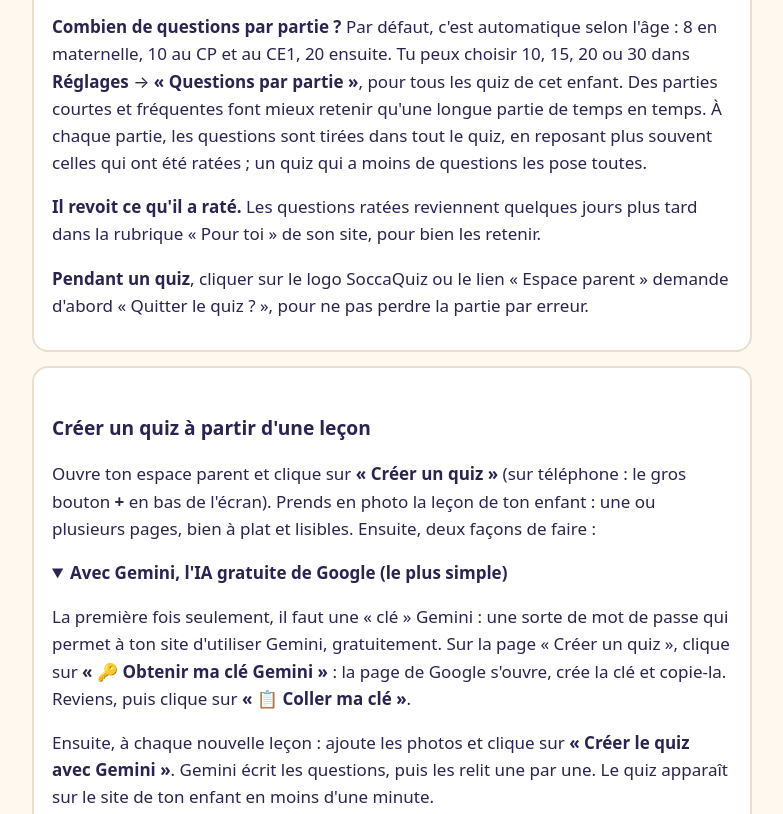
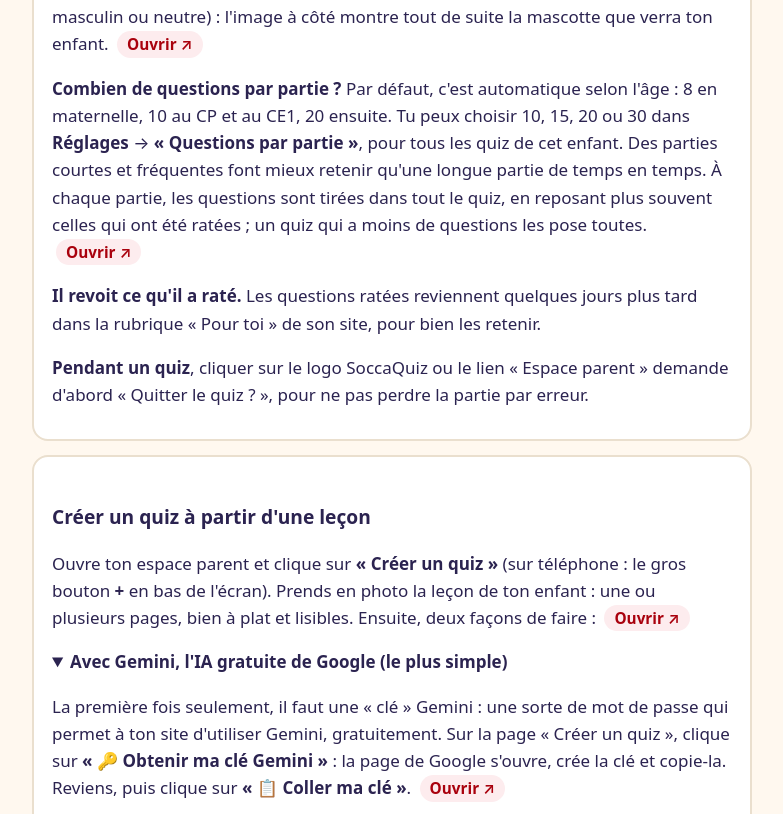
Before and after one commit to leian/soccaquiz.fr, a plain HTML site: page aide.html in a window 1280 px wide. Shown: the part 1548-2362 px from the top of the page, without its empty margins (248-1031 px from the left). Drawn offline with Linux system fonts and the light colour scheme.

Commit message:
Aide : boutons « Ouvrir » qui mènent directement à la rubrique de l'espace parent
Co-Authored-By: Claude Opus 5.5 <noreply@anthropic.com>
Claude-Session: https://claude.ai/code/session_01J1vkerBPNDTBzHrhCgH55g

```diff
--- a/aide.html
+++ b/aide.html
@@ -22,11 +22,14 @@ form input:focus,form textarea:focus{outline:3px solid #d4a017;outline-offset:1p
 .piege{position:absolute;left:-9999px;width:1px;height:1px;overflow:hidden}
 .ok{border-left:5px solid #15803d;background:#ecfdf3;border-radius:10px;padding:10px 14px}
 .ko{border-left:5px solid #b91c1c;background:#fef2f2;border-radius:10px;padding:10px 14px}
+.ouvrir{display:inline-block;margin-left:4px;padding:1px 10px;border-radius:999px;background:#fdecee;color:#a9010d;font-weight:600;font-size:.9em;text-decoration:none;white-space:nowrap}
+.ouvrir:hover{background:#fbd5da}
 </style>
 </head>
 <body><main>
 <h1><img src="logo-120.png" width="56" height="56" alt="" style="vertical-align:middle;border-radius:14px"> Aide de Socca<span style="color:#b3001b">Quiz</span></h1>
 <p>SoccaQuiz transforme une leçon que ton enfant a en photo en un petit jeu de questions pour réviser. Les quiz et les résultats sont gardés dans ton propre Google Drive, dans un dossier « SoccaQuiz » : c'est gratuit, SoccaQuiz ne touche à aucun autre fichier, et personne d'autre que toi n'y a accès. Cette page explique chaque étape simplement. Si tu restes bloqué, <a href="#demande">pose ta question en bas de la page</a> : SoccaQuiz te répond par mail.</p>
+<p class="petit">Les boutons <a class="ouvrir" href="https://app.soccaquiz.fr/parent/#reglages" target="_blank" rel="noopener">Ouvrir ↗</a> t'amènent directement au bon endroit de ton espace parent, sur le téléphone ou l'ordinateur où tu l'utilises déjà.</p>
 
 <ul class="sommaire">
 <li><a href="#installer">Installer SoccaQuiz</a></li>
@@ -54,24 +57,24 @@ form input:focus,form textarea:focus{outline:3px solid #d4a017;outline-offset:1p
 
 <div class="carte" id="enfant">
 <h2>Le site de ton enfant</h2>
-<p><b>Envoie-lui son lien.</b> Dans ton espace parent, clique sur <b>« Envoyer le lien à &lt;prénom&gt; »</b> : un message prêt à envoyer s'ouvre. Le site s'ouvre sans mot de passe pour toute personne qui a ce lien : ne le donne qu'à ton enfant.</p>
+<p><b>Envoie-lui son lien.</b> Dans ton espace parent, clique sur <b>« Envoyer le lien à &lt;prénom&gt; »</b> : un message prêt à envoyer s'ouvre. Le site s'ouvre sans mot de passe pour toute personne qui a ce lien : ne le donne qu'à ton enfant. <a class="ouvrir" href="https://app.soccaquiz.fr/parent/#reglages/partager" target="_blank" rel="noopener">Ouvrir ↗</a></p>
 <p><b>Mets-le sur l'écran d'accueil de sa tablette ou de son téléphone.</b> Ouvre le lien sur son appareil, puis, dans le menu du navigateur (les trois points ou le bouton de partage), choisis « Ajouter à l'écran d'accueil » ou « Installer l'application ». Une icône SoccaQuiz apparaît, comme une application. <b>Plusieurs enfants sur la même tablette ?</b> Une seule icône suffit : ouvre le lien de chacun une fois sur cet appareil ; ensuite, en cliquant sur l'icône, SoccaQuiz demande « Qui révise ? ».</p>
-<p><b>Le site s'adapte à son âge.</b> Les couleurs, la mascotte et le nombre de questions changent selon la classe, de la maternelle au lycée. La classe passe toute seule à la suivante chaque 1er septembre. Dans ton espace parent, onglet <b>Réglages</b>, tu peux changer la classe, la tenue de la mascotte au lycée et son allure (au féminin, au masculin ou neutre) : l'image à côté montre tout de suite la mascotte que verra ton enfant.</p>
-<p><b>Combien de questions par partie ?</b> Par défaut, c'est automatique selon l'âge : 8 en maternelle, 10 au CP et au CE1, 20 ensuite. Tu peux choisir 10, 15, 20 ou 30 dans <b>Réglages</b> → <b>« Questions par partie »</b>, pour tous les quiz de cet enfant. Des parties courtes et fréquentes font mieux retenir qu'une longue partie de temps en temps. À chaque partie, les questions sont tirées dans tout le quiz, en reposant plus souvent celles qui ont été ratées ; un quiz qui a moins de questions les pose toutes.</p>
+<p><b>Le site s'adapte à son âge.</b> Les couleurs, la mascotte et le nombre de questions changent selon la classe, de la maternelle au lycée. La classe passe toute seule à la suivante chaque 1er septembre. Dans ton espace parent, onglet <b>Réglages</b>, tu peux changer la classe, la tenue de la mascotte au lycée et son allure (au féminin, au masculin ou neutre) : l'image à côté montre tout de suite la mascotte que verra ton enfant. <a class="ouvrir" href="https://app.soccaquiz.fr/parent/#reglages/classe" target="_blank" rel="noopener">Ouvrir ↗</a></p>
+<p><b>Combien de questions par partie ?</b> Par défaut, c'est automatique selon l'âge : 8 en maternelle, 10 au CP et au CE1, 20 ensuite. Tu peux choisir 10, 15, 20 ou 30 dans <b>Réglages</b> → <b>« Questions par partie »</b>, pour tous les quiz de cet enfant. Des parties courtes et fréquentes font mieux retenir qu'une longue partie de temps en temps. À chaque partie, les questions sont tirées dans tout le quiz, en reposant plus souvent celles qui ont été ratées ; un quiz qui a moins de questions les pose toutes. <a class="ouvrir" href="https://app.soccaquiz.fr/parent/#reglages/questions" target="_blank" rel="noopener">Ouvrir ↗</a></p>
 <p><b>Il revoit ce qu'il a raté.</b> Les questions ratées reviennent quelques jours plus tard dans la rubrique « Pour toi » de son site, pour bien les retenir.</p>
 <p><b>Pendant un quiz</b>, cliquer sur le logo SoccaQuiz ou le lien « Espace parent » demande d'abord « Quitter le quiz ? », pour ne pas perdre la partie par erreur.</p>
 </div>
 
 <div class="carte" id="creer">
 <h2>Créer un quiz à partir d'une leçon</h2>
-<p>Ouvre ton espace parent et clique sur <b>« Créer un quiz »</b> (sur téléphone : le gros bouton <b>+</b> en bas de l'écran). Prends en photo la leçon de ton enfant : une ou plusieurs pages, bien à plat et lisibles. Ensuite, deux façons de faire :</p>
+<p>Ouvre ton espace parent et clique sur <b>« Créer un quiz »</b> (sur téléphone : le gros bouton <b>+</b> en bas de l'écran). Prends en photo la leçon de ton enfant : une ou plusieurs pages, bien à plat et lisibles. Ensuite, deux façons de faire : <a class="ouvrir" href="https://app.soccaquiz.fr/parent/#ajouter" target="_blank" rel="noopener">Ouvrir ↗</a></p>
 <details open><summary>Avec Gemini, l'IA gratuite de Google (le plus simple)</summary>
-<p>La première fois seulement, il faut une « clé » Gemini : une sorte de mot de passe qui permet à ton site d'utiliser Gemini, gratuitement. Sur la page « Créer un quiz », clique sur <b>« 🔑 Obtenir ma clé Gemini »</b> : la page de Google s'ouvre, crée la clé et copie-la. Reviens, puis clique sur <b>« 📋 Coller ma clé »</b>.</p>
+<p>La première fois seulement, il faut une « clé » Gemini : une sorte de mot de passe qui permet à ton site d'utiliser Gemini, gratuitement. Sur la page « Créer un quiz », clique sur <b>« 🔑 Obtenir ma clé Gemini »</b> : la page de Google s'ouvre, crée la clé et copie-la. Reviens, puis clique sur <b>« 📋 Coller ma clé »</b>. <a class="ouvrir" href="https://app.soccaquiz.fr/parent/#ajouter/gemini" target="_blank" rel="noopener">Ouvrir ↗</a></p>
 <p>Ensuite, à chaque nouvelle leçon : ajoute les photos et clique sur <b>« Créer le quiz avec Gemini »</b>. Gemini écrit les questions, puis les relit une par une. Le quiz apparaît sur le site de ton enfant en moins d'une minute.</p>
 <p class="petit">La clé gratuite permet de créer une vingtaine de quiz par jour. Elle est gardée chiffrée, et seul ton espace parent s'en sert : ton enfant n'y a jamais accès.</p>
 </details>
 <details><summary>Avec Claude, ChatGPT, Mistral ou Grok</summary>
-<p>Sur la page « Créer un quiz », partie <b>« Ou avec une autre IA »</b>, en trois temps :</p>
+<p>Sur la page « Créer un quiz », partie <b>« Ou avec une autre IA »</b>, en trois temps : <a class="ouvrir" href="https://app.soccaquiz.fr/parent/#ajouter/autre-ia" target="_blank" rel="noopener">Ouvrir ↗</a></p>
 <ol>
 <li><b>Ouvre une IA</b> : clique sur <b>Claude</b>, <b>ChatGPT</b>, <b>Mistral</b> ou <b>Grok</b>. La demande est déjà écrite : joins les photos de la leçon (📎 ou +) et envoie.</li>
 <li><b>Copie sa réponse</b> : l'IA répond par un bloc de texte (le quiz). Pas besoin de le lire : clique sur la petite icône « copier » (deux carrés) en haut à droite du bloc.</li>
@@ -86,25 +89,25 @@ form input:focus,form textarea:focus{outline:3px solid #d4a017;outline-offset:1p
 <p>Pour une leçon avec un schéma (sciences, géographie…), l'IA peut dessiner un schéma simple et poser des questions dessus : <b>cliquer sur la bonne zone</b>, ou <b>légender</b> (choisir une étiquette, puis cliquer sur l'endroit où elle va). Si un schéma est raté, corrige ou retire la question (voir ci-dessous).</p>
 </details>
 <details><summary>Sans photo : les quiz déjà prêts</summary>
-<p>Dans ton espace parent, l'onglet <b>Bibliothèque</b> propose des quiz préparés par d'autres familles et relus par SoccaQuiz. Ils sont triés selon la classe de ton enfant. Clique sur « Ajouter à mon site » sur celui qui t'intéresse.</p>
+<p>Dans ton espace parent, l'onglet <b>Bibliothèque</b> propose des quiz préparés par d'autres familles et relus par SoccaQuiz. Ils sont triés selon la classe de ton enfant. Clique sur « Ajouter à mon site » sur celui qui t'intéresse. <a class="ouvrir" href="https://app.soccaquiz.fr/parent/#bibliotheque" target="_blank" rel="noopener">Ouvrir ↗</a></p>
 </details>
 <details><summary>Une question est fausse ou bizarre ?</summary>
-<p>Dans ton espace parent, onglet <b>Résultats</b>, ouvre la partie concernée. Sous la question, clique sur <b>« Corriger moi-même »</b> pour la réécrire, ou <b>« Signaler à SoccaQuiz »</b> : une correction te sera proposée. Ton enfant peut aussi cliquer sur « Signaler une erreur » sous une question qu'il révise.</p>
+<p>Dans ton espace parent, onglet <b>Résultats</b>, ouvre la partie concernée. Sous la question, clique sur <b>« Corriger moi-même »</b> pour la réécrire, ou <b>« Signaler à SoccaQuiz »</b> : une correction te sera proposée. Ton enfant peut aussi cliquer sur « Signaler une erreur » sous une question qu'il révise. <a class="ouvrir" href="https://app.soccaquiz.fr/parent/#resultats" target="_blank" rel="noopener">Ouvrir ↗</a></p>
 </details>
 </div>
 
 <div class="carte" id="resultats">
 <h2>Suivre les progrès</h2>
-<p>Dans ton espace parent, l'onglet <b>Résultats</b> montre chaque quiz joué par ton enfant : la date, le score, le temps passé, les notions déjà acquises et celles à revoir. Clique sur une partie pour voir le détail de ses réponses. Les résultats sont gardés dans un tableau de ton Drive, et toi seul y as accès.</p>
+<p>Dans ton espace parent, l'onglet <b>Résultats</b> montre chaque quiz joué par ton enfant : la date, le score, le temps passé, les notions déjà acquises et celles à revoir. Clique sur une partie pour voir le détail de ses réponses. Les résultats sont gardés dans un tableau de ton Drive, et toi seul y as accès. <a class="ouvrir" href="https://app.soccaquiz.fr/parent/#resultats" target="_blank" rel="noopener">Ouvrir ↗</a></p>
 </div>
 
 <div class="carte" id="plusieurs">
 <h2>Plusieurs enfants, deux parents, appareils</h2>
-<p><b>Tu as un autre enfant ?</b> Pas besoin d'une nouvelle installation. Dans ton espace parent, onglet <b>Réglages</b>, rubrique <b>« Enfants de la famille »</b> : écris son prénom, choisis sa classe, puis clique sur <b>« Ajouter un enfant »</b>. Tu peux aussi repasser par <a href="https://app.soccaquiz.fr/connexion/">la page d'installation</a> avec son prénom et le même compte Google : il est ajouté à ta famille. Chaque enfant a ses propres quiz, ses propres résultats et son propre lien. En haut de l'espace parent, le menu avec le prénom (« ● Lana CM1 ▾ ») permet de passer de l'un à l'autre ; le point montre l'enfant affiché. Un enfant que tu viens d'ajouter y apparaît tout de suite.</p>
-<p><b>Le même quiz pour plusieurs enfants ?</b> Au moment de le créer, coche « Ajouter aussi pour… » (voir <a href="#creer">Créer un quiz</a>). Pour un quiz déjà créé : onglet <b>Quiz</b>, clique sur <b>« Partager »</b> à côté du quiz, coche les enfants, puis clique sur <b>« Partager »</b>. Le quiz est copié sur leur site : mêmes questions, mais chacun garde ses propres résultats. Un enfant qui a déjà un quiz du même titre est passé.</p>
+<p><b>Tu as un autre enfant ?</b> Pas besoin d'une nouvelle installation. Dans ton espace parent, onglet <b>Réglages</b>, rubrique <b>« Enfants de la famille »</b> : écris son prénom, choisis sa classe, puis clique sur <b>« Ajouter un enfant »</b>. Tu peux aussi repasser par <a href="https://app.soccaquiz.fr/connexion/">la page d'installation</a> avec son prénom et le même compte Google : il est ajouté à ta famille. Chaque enfant a ses propres quiz, ses propres résultats et son propre lien. En haut de l'espace parent, le menu avec le prénom (« ● Lana CM1 ▾ ») permet de passer de l'un à l'autre ; le point montre l'enfant affiché. Un enfant que tu viens d'ajouter y apparaît tout de suite. <a class="ouvrir" href="https://app.soccaquiz.fr/parent/#reglages/enfants" target="_blank" rel="noopener">Ouvrir ↗</a></p>
+<p><b>Le même quiz pour plusieurs enfants ?</b> Au moment de le créer, coche « Ajouter aussi pour… » (voir <a href="#creer">Créer un quiz</a>). Pour un quiz déjà créé : onglet <b>Quiz</b>, clique sur <b>« Partager »</b> à côté du quiz, coche les enfants, puis clique sur <b>« Partager »</b>. Le quiz est copié sur leur site : mêmes questions, mais chacun garde ses propres résultats. Un enfant qui a déjà un quiz du même titre est passé. <a class="ouvrir" href="https://app.soccaquiz.fr/parent/#quiz" target="_blank" rel="noopener">Ouvrir ↗</a></p>
 <p><b>Un prénom à corriger ?</b> Même rubrique : « Renommer &lt;prénom&gt; ». Ses quiz et ses résultats ne bougent pas.</p>
 <p><b>Tu veux réviser toi-même ?</b> Ajoute-toi de la même façon, avec la classe <b>« Pour moi (révisions d'un adulte) »</b>.</p>
-<p><b>L'autre parent veut suivre aussi ?</b> Onglet <b>Réglages</b>, rubrique <b>« Autre parent et appareils »</b>, clique sur <b>« Inviter l'autre parent »</b>. Envoie-lui le lien (par mail ou dans un message) : il l'ouvre une fois sur son téléphone, sans compte Google, et voit les mêmes enfants, les mêmes quiz et les mêmes résultats que toi. Le lien ne sert qu'une fois et reste valable 24 heures.</p>
+<p><b>L'autre parent veut suivre aussi ?</b> Onglet <b>Réglages</b>, rubrique <b>« Autre parent et appareils »</b>, clique sur <b>« Inviter l'autre parent »</b>. Envoie-lui le lien (par mail ou dans un message) : il l'ouvre une fois sur son téléphone, sans compte Google, et voit les mêmes enfants, les mêmes quiz et les mêmes résultats que toi. Le lien ne sert qu'une fois et reste valable 24 heures. <a class="ouvrir" href="https://app.soccaquiz.fr/parent/#reglages/parents" target="_blank" rel="noopener">Ouvrir ↗</a></p>
 <p><b>Un nouveau téléphone, ou une tablette en plus ?</b> Le plus simple : ouvre <a href="https://app.soccaquiz.fr/parent/">app.soccaquiz.fr/parent</a> sur l'autre appareil et clique sur <b>« Me connecter avec Google »</b>, avec le compte qui a installé SoccaQuiz. Ou, depuis un appareil déjà reconnu : <b>« Ouvrir sur un autre de mes appareils »</b>, puis ouvre le lien sur l'autre appareil.</p>
 <p><b>La liste des appareils</b> (même rubrique) montre chaque appareil qui ouvre ton espace parent, avec un nom donné automatiquement (par exemple « Téléphone Android · Chrome »). « Renommer » lui donne un nom plus parlant ; « Retirer » enlève son accès (appareil perdu, vendu…).</p>
 </div>
@@ -117,7 +120,7 @@ form input:focus,form textarea:focus{outline:3px solid #d4a017;outline-offset:1p
 
 <div class="carte" id="supprimer">
 <h2>Remettre à zéro, supprimer un enfant, désinstaller</h2>
-<p>Tout se passe dans un seul encadré : dans ton espace parent, choisis l'enfant concerné, ouvre l'onglet <b>Réglages</b> et descends jusqu'à <b>« Remettre à zéro ou supprimer &lt;prénom&gt; »</b>.</p>
+<p>Tout se passe dans un seul encadré : dans ton espace parent, choisis l'enfant concerné, ouvre l'onglet <b>Réglages</b> et descends jusqu'à <b>« Remettre à zéro ou supprimer &lt;prénom&gt; »</b>. <a class="ouvrir" href="https://app.soccaquiz.fr/parent/#reglages/supprimer" target="_blank" rel="noopener">Ouvrir ↗</a></p>
 <ol>
 <li>Coche ce que tu veux effacer :
 <ul>
@@ -151,7 +154,7 @@ form input:focus,form textarea:focus{outline:3px solid #d4a017;outline-offset:1p
 <p>La clé gratuite permet un nombre limité de quiz par jour, et Gemini est parfois très demandé. Réessaie un peu plus tard ou le lendemain, ou crée ce quiz avec Claude, ChatGPT, Mistral ou Grok (voir <a href="#creer">Créer un quiz à partir d'une leçon</a>).</p>
 </details>
 <details><summary>Le quiz créé contient une question bizarre</summary>
-<p>Corrige-la dans ton espace parent : onglet <b>Résultats</b>, ouvre la partie, puis « Corriger moi-même ». Tu peux aussi la signaler à SoccaQuiz. Pour de meilleurs quiz, prends des photos nettes, bien droites, sur lesquelles toute la leçon se lit.</p>
+<p>Corrige-la dans ton espace parent : onglet <b>Résultats</b>, ouvre la partie, puis « Corriger moi-même ». Tu peux aussi la signaler à SoccaQuiz. Pour de meilleurs quiz, prends des photos nettes, bien droites, sur lesquelles toute la leçon se lit. <a class="ouvrir" href="https://app.soccaquiz.fr/parent/#resultats" target="_blank" rel="noopener">Ouvrir ↗</a></p>
 </details>
 </div>
 
```
